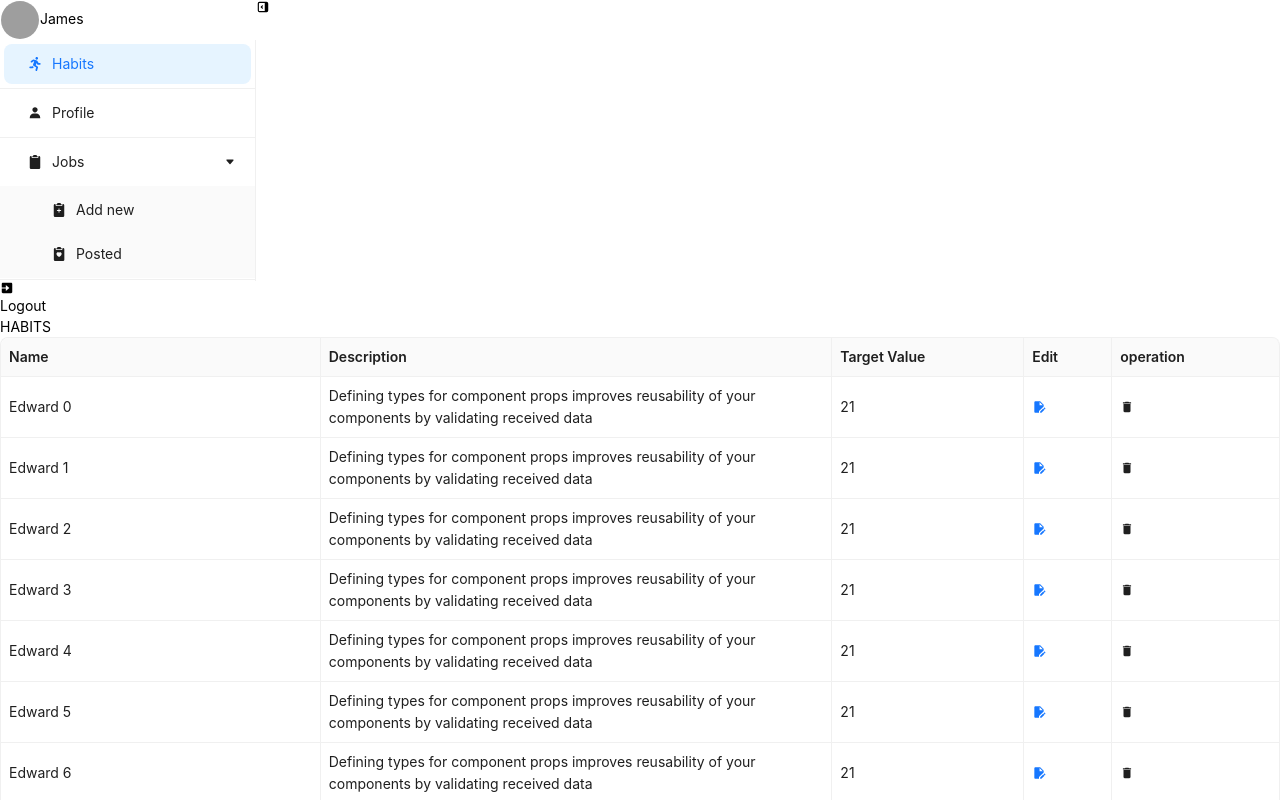
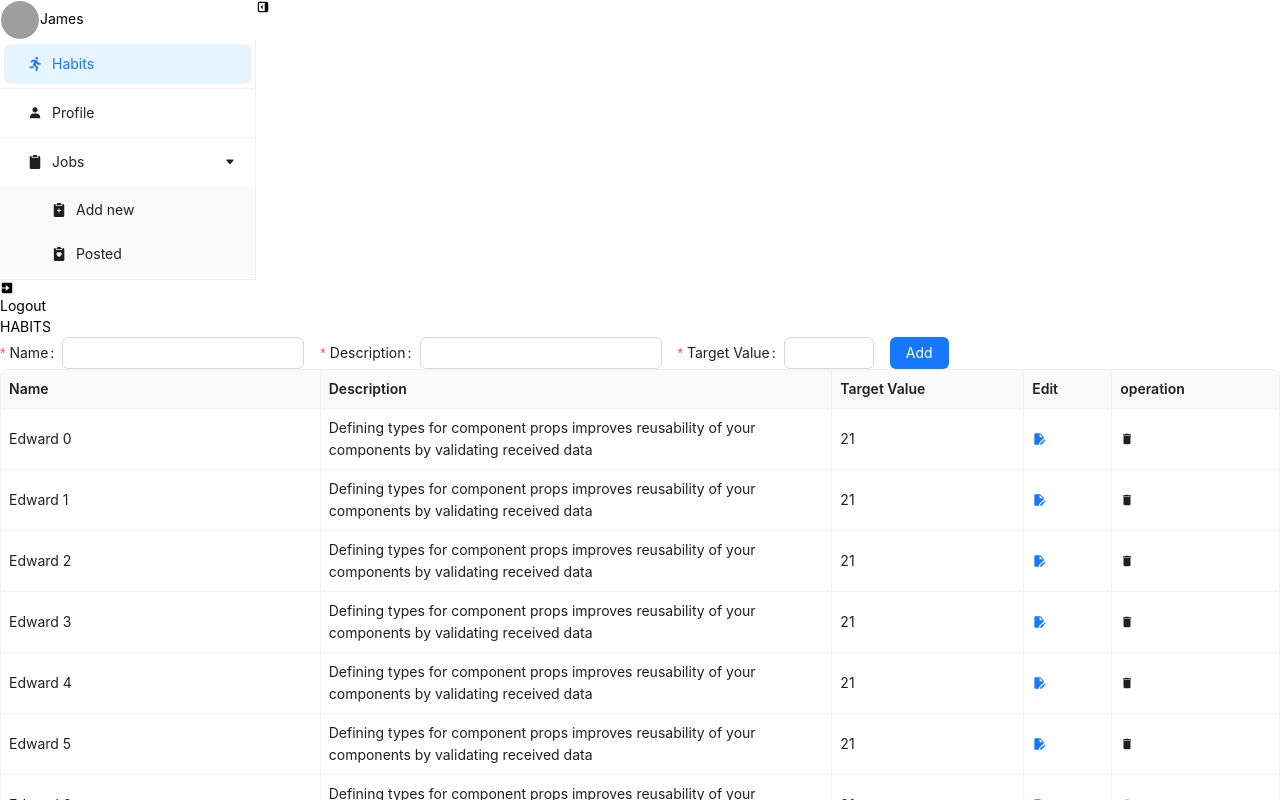
Before and after one commit to Nekromenzer/habbit-tracker, a React (Vite) app: page / in a window 1280 px wide. Shown: the top 800 px of the page. Built offline with nearby package versions, Linux system fonts and the light colour scheme; grey boxes are pictures that could not be loaded.

Commit message:
habbit add ok

```diff
--- a/src/components/PageWrapper.jsx
+++ b/src/components/PageWrapper.jsx
@@ -2,7 +2,7 @@
 
 const PageWrapper = ({ children, header }) => {
   return (
-    <div className='h-screen w-full text-2xl p-4'>
+    <div className='h-screen w-full text-2xl p-4 overflow-y-auto'>
       <h2 className="text-blue-500 font-semibold mb-6">{header}</h2>
       {children}
     </div>
--- a/src/pages/user/Habits.jsx
+++ b/src/pages/user/Habits.jsx
@@ -1,6 +1,14 @@
 /* eslint-disable react/prop-types */
 import { useState } from 'react'
-import { Form, Input, InputNumber, Popconfirm, Table, Typography } from 'antd'
+import {
+  Form,
+  Input,
+  InputNumber,
+  Popconfirm,
+  Table,
+  Typography,
+  Button
+} from 'antd'
 import PageWrapper from '../../components/PageWrapper'
 import { MdDelete, MdEditDocument } from 'react-icons/md'
 
@@ -183,9 +191,87 @@ const Habits = () => {
       })
     }
   })
+
   return (
     <PageWrapper header='HABITS'>
-      <Form form={form} component={false}>
+      {/* add form */}
+      <Form
+        form={form}
+        name='add-habit'
+        layout='inline'
+        // labelCol={{
+        //   span: 4
+        // }}
+        // wrapperCol={{
+        //   span: 20
+        // }}
+        className='mb-12'
+      >
+        <Form.Item
+          name='name'
+          label='Name'
+          rules={[
+            {
+              required: true,
+              message: 'Please input name!'
+            }
+          ]}
+          className='xl:min-w-[25%]'
+          // wrapperCol={{
+          //   span: 20
+          // }}
+        >
+          <Input />
+        </Form.Item>
+        <Form.Item
+          name='description'
+          label='Description'
+          rules={[
+            {
+              required: true,
+              message: 'Please input description!'
+            }
+          ]}
+          className='xl:min-w-[25%]'
+          // wrapperCol={{
+          //   span: 8
+          // }}
+        >
+          <Input />
+        </Form.Item>
+        <Form.Item
+          name='target_value'
+          label='Target Value'
+          rules={[
+            {
+              required: true,
+              message: 'Please input target value!'
+            }
+          ]}
+          className='xl:min-w-[20%]'
+          // wrapperCol={{
+          //   span: 4
+          // }}
+        >
+          <InputNumber />
+        </Form.Item>
+        <Form.Item
+          wrapperCol={{
+            span: 24
+          }}
+        >
+          <Button
+            size='middle'
+            type='primary'
+            htmlType='submit'
+            className=' w-[10rem] bg-blue-800'
+          >
+            Add
+          </Button>
+        </Form.Item>
+      </Form>
+      {/* table */}
+      <Form form={form} component={false} name='table-edit'>
         <Table
           bordered
           loading={false}
```
